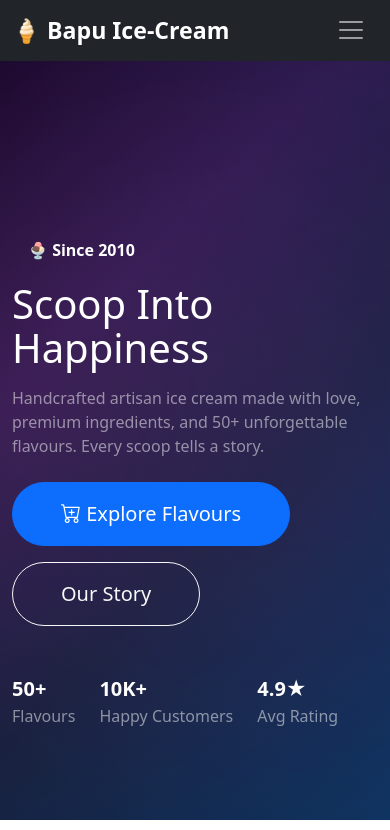
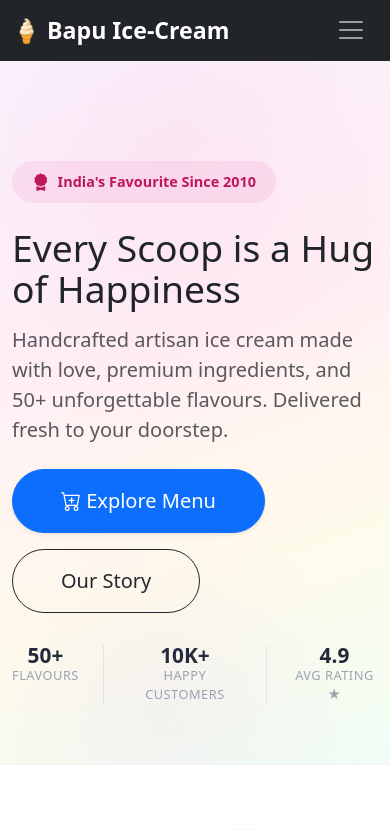
Before and after one commit to jaybapu02/Bapu-Ice-Cream, a Django app: page / in a window 390 px wide. Shown: the top 830 px of the page. Run offline with Django 5.2, Linux system fonts and the light colour scheme; data that the repository does not hold is empty.

Commit message:
fix the UI of index and landing page

```diff
--- a/templates/landing.html
+++ b/templates/landing.html
@@ -4,93 +4,176 @@
 
 {% block extra_head %}
 <style>
-  .landing-hero {
-    min-height: 100vh;
-    background: linear-gradient(135deg, #1a0a2e 0%, #2d1b4e 30%, #16213e 60%, #0f3460 100%);
+  /* ========== LANDING LIGHT THEME ========== */
+  .premium-hero {
+    min-height: 92vh;
+    background: linear-gradient(160deg, #faf5ff 0%, #fff0f5 40%, #fffbeb 70%, #f0fdf4 100%);
     display: flex;
     align-items: center;
     position: relative;
     overflow: hidden;
   }
-  .landing-hero::before {
+  .premium-hero::before {
     content: '';
     position: absolute;
-    top: -50%;
-    left: -50%;
-    width: 200%;
-    height: 200%;
-    background: radial-gradient(circle at 30% 50%, rgba(236,72,153,0.08) 0%, transparent 50%),
-                radial-gradient(circle at 70% 50%, rgba(168,85,247,0.08) 0%, transparent 50%);
-    animation: heroGlow 8s ease-in-out infinite alternate;
+    top: -30%;
+    right: -20%;
+    width: 600px;
+    height: 600px;
+    border-radius: 50%;
+    background: radial-gradient(circle, rgba(236,72,153,0.08) 0%, transparent 70%);
+    pointer-events: none;
   }
-  @keyframes heroGlow {
-    0% { transform: translate(0, 0); }
-    100% { transform: translate(-2%, -2%); }
-  }
-  .landing-hero-content {
-    position: relative;
-    z-index: 2;
-  }
-  .landing-hero h1 {
-    font-size: clamp(2.5rem, 6vw, 5rem);
-    line-height: 1.1;
-  }
-  .landing-hero .lead {
-    font-size: clamp(1rem, 2vw, 1.3rem);
-    max-width: 540px;
-  }
-  .floating-ice-cream {
-    animation: floatY 6s ease-in-out infinite;
-    max-width: 100%;
-    height: auto;
-  }
-  @keyframes floatY {
-    0%, 100% { transform: translateY(0); }
-    50% { transform: translateY(-20px); }
-  }
-  .floating-slow {
-    animation: floatY 8s ease-in-out infinite;
-  }
-  .floating-delay {
-    animation-delay: -3s;
+  .premium-hero::after {
+    content: '';
+    position: absolute;
+    bottom: -20%;
+    left: -10%;
+    width: 400px;
+    height: 400px;
+    border-radius: 50%;
+    background: radial-gradient(circle, rgba(168,85,247,0.06) 0%, transparent 70%);
+    pointer-events: none;
   }
 
-  .brand-story-card {
+  .hero-img-wrap {
+    position: relative;
+    display: inline-block;
+  }
+  .hero-img-wrap::after {
+    content: '';
+    position: absolute;
+    inset: 12px;
     border-radius: 24px;
-    transition: transform 0.3s ease;
+    background: linear-gradient(135deg, rgba(236,72,153,0.15), rgba(168,85,247,0.15));
+    transform: rotate(-3deg);
+    z-index: -1;
   }
-  .brand-story-card:hover {
-    transform: translateY(-4px);
+  .hero-main-img {
+    border-radius: 24px;
+    box-shadow: 0 25px 50px -12px rgba(0,0,0,0.15);
+    max-height: 460px;
+    width: 100%;
+    object-fit: cover;
+    animation: softFloat 6s ease-in-out infinite;
+  }
+  @keyframes softFloat {
+    0%, 100% { transform: translateY(0); }
+    50% { transform: translateY(-10px); }
   }
 
-  .stat-card {
-    border-radius: 16px;
-    background: linear-gradient(135deg, #fff0f5, #f3e8ff);
-    transition: transform 0.3s ease;
+  .brand-tag {
+    display: inline-flex;
+    align-items: center;
+    gap: 8px;
+    background: rgba(236,72,153,0.1);
+    color: #be185d;
+    padding: 8px 20px;
+    border-radius: 50px;
+    font-weight: 600;
+    font-size: 0.9rem;
+    margin-bottom: 1.5rem;
   }
-  .stat-card:hover {
-    transform: scale(1.05);
+  .brand-tag i { font-size: 1.1rem; }
+
+  .hero-stats {
+    display: flex;
+    gap: 2.5rem;
+    margin-top: 2rem;
+  }
+  .hero-stat { text-align: center; }
+  .hero-stat .num {
+    font-size: 1.8rem;
+    font-weight: 800;
+    color: #1f2937;
+    line-height: 1;
+  }
+  .hero-stat .label {
+    font-size: 0.8rem;
+    color: #9ca3af;
+    font-weight: 500;
+    text-transform: uppercase;
+    letter-spacing: 0.5px;
+  }
+  .hero-stat-divider {
+    width: 1px;
+    background: #e5e7eb;
   }
 
-  .feature-icon {
-    width: 64px;
-    height: 64px;
+  .glass-card-light {
+    background: rgba(255,255,255,0.7);
+    backdrop-filter: blur(12px);
+    border: 1px solid rgba(255,255,255,0.8);
+    border-radius: 20px;
+    transition: all 0.3s ease;
+  }
+  .glass-card-light:hover {
+    background: rgba(255,255,255,0.95);
+    transform: translateY(-4px);
+    box-shadow: 0 20px 40px -12px rgba(0,0,0,0.1);
+  }
+
+  .value-icon {
+    width: 56px;
+    height: 56px;
     border-radius: 16px;
     display: flex;
     align-items: center;
     justify-content: center;
-    font-size: 1.5rem;
+    font-size: 1.4rem;
+    margin: 0 auto 1rem;
   }
 
-  .cta-section {
-    background: linear-gradient(135deg, #ec4899, #a855f7);
+  .section-subtitle {
+    display: inline-block;
+    font-size: 0.85rem;
+    font-weight: 600;
+    text-transform: uppercase;
+    letter-spacing: 1.5px;
+    color: #ec4899;
+    margin-bottom: 0.5rem;
+  }
+
+  .flavour-card {
+    border-radius: 20px;
+    overflow: hidden;
+    border: none;
+    transition: all 0.4s ease;
+    background: #fff;
+  }
+  .flavour-card:hover {
+    transform: translateY(-8px);
+    box-shadow: 0 25px 50px -12px rgba(0,0,0,0.15);
+  }
+  .flavour-card .card-img-top {
+    height: 200px;
+    object-fit: cover;
+    transition: transform 0.5s ease;
+  }
+  .flavour-card:hover .card-img-top {
+    transform: scale(1.08);
+  }
+
+  .story-card {
+    border-radius: 20px;
+    border: none;
+    transition: all 0.3s ease;
+  }
+  .story-card:hover {
+    transform: translateY(-4px);
+    box-shadow: 0 20px 40px -12px rgba(0,0,0,0.1);
+  }
+
+  .cta-gradient {
+    background: linear-gradient(135deg, #fdf2f8, #faf5ff, #fefce8);
+    border-radius: 24px;
   }
 
   @media (max-width: 768px) {
-    .landing-hero {
-      min-height: 90vh;
-      padding-top: 80px;
-    }
+    .premium-hero { min-height: auto; padding: 100px 0 60px; }
+    .hero-stats { gap: 1.5rem; }
+    .hero-main-img { max-height: 280px; }
+    .hero-stat .num { font-size: 1.3rem; }
   }
 </style>
 {% endblock %}
@@ -98,176 +181,247 @@
 {% block body %}
 
 <!-- ==================== HERO ==================== -->
-<section class="landing-hero">
-  <div class="container landing-hero-content">
-    <div class="row align-items-center g-5">
+<section class="premium-hero">
+  <div class="container position-relative">
+    <div class="row g-5 align-items-center">
       <div class="col-lg-6">
-        <span class="badge bg-pink text-white mb-3 fs-6 px-3 py-2 rounded-pill">
-          🍨 Since 2010
-        </span>
-        <h1 class="fw900 text-white mb-3">
-          Scoop Into <span class="text-gradient">Happiness</span>
+        <div class="brand-tag">
+          <i class="bi bi-award-fill"></i> India's Favourite Since 2010
+        </div>
+        <h1 class="display-3 fw900 mb-3" style="line-height:1.1;">
+          Every Scoop is a
+          <span class="text-gradient">Hug</span> of Happiness
         </h1>
-        <p class="lead text-white-50 mb-4">
-          Handcrafted artisan ice cream made with love, premium ingredients, and 50+ unforgettable flavours. Every scoop tells a story.
+        <p class="lead text-muted mb-4" style="max-width:480px;">
+          Handcrafted artisan ice cream made with love, premium ingredients, and 50+ unforgettable flavours. Delivered fresh to your doorstep.
         </p>
         <div class="d-flex flex-wrap gap-3">
-          <a href="{% url 'home' %}" class="btn btn-lg btn-primary rounded-pill px-5 py-3">
-            <i class="bi bi-cart-plus"></i> Explore Flavours
+          <a href="{% url 'home' %}" class="btn btn-lg btn-primary rounded-pill px-5 py-3 shadow-sm">
+            <i class="bi bi-cart-plus"></i> Explore Menu
           </a>
-          <a href="{% url 'about' %}" class="btn btn-lg btn-outline-light rounded-pill px-5 py-3">
+          <a href="{% url 'about' %}" class="btn btn-lg btn-outline-dark rounded-pill px-5 py-3">
             Our Story
           </a>
         </div>
-        <div class="d-flex gap-4 mt-5 text-white-50">
-          <div><small class="d-block fw-bold text-white fs-5">50+</small>Flavours</div>
-          <div><small class="d-block fw-bold text-white fs-5">10K+</small>Happy Customers</div>
-          <div><small class="d-block fw-bold text-white fs-5">4.9★</small>Avg Rating</div>
+        <div class="hero-stats">
+          <div class="hero-stat">
+            <div class="num">50+</div>
+            <div class="label">Flavours</div>
+          </div>
+          <div class="hero-stat-divider"></div>
+          <div class="hero-stat">
+            <div class="num">10K+</div>
+            <div class="label">Happy Customers</div>
+          </div>
+          <div class="hero-stat-divider"></div>
+          <div class="hero-stat">
+            <div class="num">4.9</div>
+            <div class="label">Avg Rating ★</div>
+          </div>
         </div>
       </div>
       <div class="col-lg-6 text-center d-none d-lg-block">
-        <img src="{% static 'hero-icecream.jpg' %}" alt="Ice Cream" class="floating-ice-cream rounded-4 shadow-lg" style="max-height: 500px; width: 100%; object-fit: cover;">
+        <div class="hero-img-wrap">
+          <img src="{% static 'hero-icecream.jpg' %}" alt="Ice Cream Delight" class="hero-main-img">
+        </div>
       </div>
     </div>
   </div>
 </section>
 
-<!-- ==================== BRAND STORY ==================== -->
-<section class="py-5">
+<!-- ==================== TRUSTED FEATURES ==================== -->
+<section class="py-5 bg-white border-bottom border-top" style="border-color:#f3f4f6 !important;">
   <div class="container">
-    <div class="row g-4 align-items-center">
-      <div class="col-lg-5">
-        <img src="{% static 'jay.jpeg' %}" alt="Founder" class="img-fluid rounded-4 shadow-lg">
+    <div class="row g-3">
+      <div class="col-md-3 col-6">
+        <div class="d-flex align-items-center gap-3 p-3">
+          <div class="value-icon" style="background:#fdf2f8;">
+            <i class="bi bi-flower1 text-pink"></i>
           </div>
-      <div class="col-lg-7">
-        <span class="badge bg-pink text-white mb-2">Our Story</span>
-        <h2 class="fw-bold display-6">Crafted with <span class="text-gradient">Love</span> Since 2010</h2>
-        <p class="text-muted lead">What started as a small family recipe has grown into a beloved brand trusted by thousands.</p>
-        <p class="text-muted">At Bapu Ice Cream, we believe ice cream is more than dessert — it's a moment of joy. Every batch is made with fresh, natural ingredients, traditional recipes, and a whole lot of love. From our kitchen to your cone, we deliver happiness.</p>
-        <div class="row g-3 mt-3">
-          <div class="col-sm-4">
-            <div class="stat-card text-center p-3">
-              <h3 class="fw-bold text-pink mb-0">50+</h3>
-              <small class="text-muted">Flavours</small>
-            </div>
-          </div>
-          <div class="col-sm-4">
-            <div class="stat-card text-center p-3">
-              <h3 class="fw-bold text-pink mb-0">15+</h3>
-              <small class="text-muted">Years</small>
-            </div>
-          </div>
-          <div class="col-sm-4">
-            <div class="stat-card text-center p-3">
-              <h3 class="fw-bold text-pink mb-0">10K+</h3>
-              <small class="text-muted">Customers</small>
+          <div>
+            <h6 class="fw-bold mb-0 small">100% Natural</h6>
+            <small class="text-muted">Pure ingredients</small>
           </div>
         </div>
       </div>
-        <a href="{% url 'about' %}" class="btn btn-outline-primary rounded-pill mt-4 px-4">Learn More <i class="bi bi-arrow-right"></i></a>
+      <div class="col-md-3 col-6">
+        <div class="d-flex align-items-center gap-3 p-3">
+          <div class="value-icon" style="background:#f0fdf4;">
+            <i class="bi bi-hand-thumbs-up text-success"></i>
+          </div>
+          <div>
+            <h6 class="fw-bold mb-0 small">Hygienic</h6>
+            <small class="text-muted">Clean facility</small>
+          </div>
+        </div>
+      </div>
+      <div class="col-md-3 col-6">
+        <div class="d-flex align-items-center gap-3 p-3">
+          <div class="value-icon" style="background:#fffbeb;">
+            <i class="bi bi-truck text-warning"></i>
+          </div>
+          <div>
+            <h6 class="fw-bold mb-0 small">Free Delivery</h6>
+            <small class="text-muted">Above ₹500</small>
+          </div>
+        </div>
+      </div>
+      <div class="col-md-3 col-6">
+        <div class="d-flex align-items-center gap-3 p-3">
+          <div class="value-icon" style="background:#fef2f2;">
+            <i class="bi bi-heart text-danger"></i>
+          </div>
+          <div>
+            <h6 class="fw-bold mb-0 small">Made with Love</h6>
+            <small class="text-muted">Since 2010</small>
+          </div>
+        </div>
       </div>
     </div>
   </div>
 </section>
 
-<!-- ==================== FEATURED FLAVOURS ==================== -->
+<!-- ==================== OUR STORY SNEAK ==================== -->
+<section class="py-5">
+  <div class="container">
+    <div class="row g-5 align-items-center">
+      <div class="col-lg-5">
+        <img src="{% static 'jay.jpeg' %}" alt="Founder" class="img-fluid rounded-4 shadow-lg">
+      </div>
+      <div class="col-lg-7">
+        <span class="section-subtitle"><i class="bi bi-bookmark-heart"></i> Our Story</span>
+        <h2 class="fw-bold display-6 mb-3">Crafted with <span class="text-gradient">Love</span> Since 2010</h2>
+        <p class="text-muted lead" style="max-width:520px;">
+          What started as a small family recipe has grown into a beloved brand trusted by thousands across the city.
+        </p>
+        <p class="text-muted">
+          At Bapu Ice Cream, we believe ice cream is more than dessert — it's a moment of pure joy. Every batch is made from scratch using fresh, natural ingredients, time-honoured recipes, and a whole lot of love. From our kitchen to your cone, we deliver happiness.
+        </p>
+        <div class="row g-3 mt-4">
+          <div class="col-4">
+            <div class="text-center p-3 rounded-3" style="background:#fdf2f8;">
+              <h3 class="fw-bold text-pink mb-0">50+</h3>
+              <small class="text-muted">Flavours</small>
+            </div>
+          </div>
+          <div class="col-4">
+            <div class="text-center p-3 rounded-3" style="background:#f0fdf4;">
+              <h3 class="fw-bold text-success mb-0">15+</h3>
+              <small class="text-muted">Years</small>
+            </div>
+          </div>
+          <div class="col-4">
+            <div class="text-center p-3 rounded-3" style="background:#fffbeb;">
+              <h3 class="fw-bold text-warning mb-0">10K+</h3>
+              <small class="text-muted">Customers</small>
+            </div>
+          </div>
+        </div>
+        <a href="{% url 'about' %}" class="btn btn-outline-primary rounded-pill mt-4 px-5">
+          Read Full Story <i class="bi bi-arrow-right"></i>
+        </a>
+      </div>
+    </div>
+  </div>
+</section>
+
+<!-- ==================== BESTSELLERS ==================== -->
 {% if featured_products %}
-<section class="py-5 bg-light">
+<section class="py-5" style="background:#faf5ff;">
   <div class="container">
     <div class="text-center mb-5">
-      <span class="badge bg-pink text-white mb-2">Featured</span>
-      <h2 class="fw-bold">Our Bestsellers</h2>
-      <p class="text-muted">The flavours everyone loves</p>
+      <span class="section-subtitle"><i class="bi bi-star-fill"></i> Bestsellers</span>
+      <h2 class="fw-bold">Our Most Loved <span class="text-gradient">Flavours</span></h2>
+      <p class="text-muted">The ones everyone keeps coming back for</p>
     </div>
     <div class="row g-4">
       {% for product in featured_products %}
       <div class="col-md-4 col-lg-2 col-6">
-        <div class="card border-0 shadow-sm h-100 product-card">
-          <div class="product-img-wrapper">
+        <div class="card flavour-card shadow-sm h-100">
           {% if product.image %}
-              <img src="{{ product.image.url }}" class="card-img-top product-img" alt="{{ product.name }}">
+            <img src="{{ product.image.url }}" class="card-img-top" alt="{{ product.name }}">
           {% else %}
-              <div class="card-img-top product-img d-flex align-items-center justify-content-center bg-light text-muted">
-                <i class="bi bi-image fs-1"></i>
+            <div class="card-img-top d-flex align-items-center justify-content-center" style="height:200px;background:#f9fafb;">
+              <i class="bi bi-image fs-1 text-muted"></i>
             </div>
           {% endif %}
-          </div>
-          <div class="card-body text-center p-2">
-            <h6 class="fw-bold mb-1 small">{{ product.name }}</h6>
-            <p class="text-success fw-bold mb-2">₹{{ product.price }}</p>
-            <a href="{% url 'product_detail' product.slug %}" class="btn btn-sm btn-outline-primary w-100 rounded-pill">View</a>
+          <div class="card-body text-center p-3">
+            <h6 class="fw-bold mb-1">{{ product.name }}</h6>
+            <p class="text-success fw-bold fs-5 mb-2">₹{{ product.price }}</p>
+            <a href="{% url 'product_detail' product.slug %}" class="btn btn-sm btn-outline-primary rounded-pill w-100">
+              View <i class="bi bi-arrow-right"></i>
+            </a>
           </div>
         </div>
       </div>
       {% endfor %}
     </div>
     <div class="text-center mt-4">
-      <a href="{% url 'products' %}" class="btn btn-primary rounded-pill px-5">View All Products <i class="bi bi-arrow-right"></i></a>
+      <a href="{% url 'home' %}" class="btn btn-primary rounded-pill px-5 py-2">View Full Menu <i class="bi bi-arrow-right"></i></a>
     </div>
   </div>
 </section>
 {% endif %}
 
-<!-- ==================== WHY CHOOSE US ==================== -->
+<!-- ==================== WHAT WE OFFER ==================== -->
 <section class="py-5">
   <div class="container">
     <div class="text-center mb-5">
-      <h2 class="fw-bold">Why Choose <span class="text-gradient">Bapu Ice Cream</span></h2>
-      <p class="text-muted">We don't just make ice cream. We craft experiences.</p>
+      <span class="section-subtitle"><i class="bi bi-grid"></i> What We Offer</span>
+      <h2 class="fw-bold">Something for <span class="text-gradient">Everyone</span></h2>
+      <p class="text-muted">From classic scoops to party packs — we've got you covered</p>
     </div>
     <div class="row g-4">
-      <div class="col-md-3 col-6">
-        <div class="card border-0 shadow-sm text-center p-4 h-100 brand-story-card">
-          <div class="feature-icon bg-pink bg-opacity-10 mx-auto mb-3">
-            <i class="bi bi-flower1 text-pink"></i>
+      <div class="col-md-4">
+        <div class="card story-card shadow-sm h-100 p-4 text-center">
+          <div class="value-icon" style="background:#fdf2f8;width:64px;height:64px;font-size:1.6rem;">
+            <i class="bi bi-cup-straw text-pink"></i>
           </div>
-          <h6 class="fw-bold">100% Natural</h6>
-          <p class="text-muted small mb-0">Only the freshest, natural ingredients go into every batch.</p>
+          <h5 class="fw-bold mt-3">Scooped Ice Cream</h5>
+          <p class="text-muted small">20+ premium hand-scooped flavours made fresh daily.</p>
+          <a href="{% url 'order' %}?type=Scooped Ice Cream" class="btn btn-outline-primary rounded-pill mt-auto">Order Now</a>
         </div>
       </div>
-      <div class="col-md-3 col-6">
-        <div class="card border-0 shadow-sm text-center p-4 h-100 brand-story-card">
-          <div class="feature-icon bg-success bg-opacity-10 mx-auto mb-3">
-            <i class="bi bi-hand-thumbs-up text-success"></i>
+      <div class="col-md-4">
+        <div class="card story-card shadow-sm h-100 p-4 text-center">
+          <div class="value-icon" style="background:#fffbeb;width:64px;height:64px;font-size:1.6rem;">
+            <i class="bi bi-gem text-warning"></i>
           </div>
-          <h6 class="fw-bold">Hygienic</h6>
-          <p class="text-muted small mb-0">Made in a clean, sanitised facility with the highest standards.</p>
+          <h5 class="fw-bold mt-3">Event Catering</h5>
+          <p class="text-muted small">Ice cream carts, party packs, and custom desserts for every celebration.</p>
+          <a href="{% url 'catering' %}" class="btn btn-outline-primary rounded-pill mt-auto">Book Now</a>
         </div>
       </div>
-      <div class="col-md-3 col-6">
-        <div class="card border-0 shadow-sm text-center p-4 h-100 brand-story-card">
-          <div class="feature-icon bg-warning bg-opacity-10 mx-auto mb-3">
-            <i class="bi bi-truck text-warning"></i>
+      <div class="col-md-4">
+        <div class="card story-card shadow-sm h-100 p-4 text-center">
+          <div class="value-icon" style="background:#f0fdf4;width:64px;height:64px;font-size:1.6rem;">
+            <i class="bi bi-truck text-success"></i>
           </div>
-          <h6 class="fw-bold">Free Delivery</h6>
-          <p class="text-muted small mb-0">Free home delivery on orders above ₹500.</p>
-        </div>
-      </div>
-      <div class="col-md-3 col-6">
-        <div class="card border-0 shadow-sm text-center p-4 h-100 brand-story-card">
-          <div class="feature-icon bg-danger bg-opacity-10 mx-auto mb-3">
-            <i class="bi bi-heart text-danger"></i>
-          </div>
-          <h6 class="fw-bold">Made with Love</h6>
-          <p class="text-muted small mb-0">Every scoop is crafted with passion and tradition since 2010.</p>
+          <h5 class="fw-bold mt-3">Home Delivery</h5>
+          <p class="text-muted small">Fast, contactless delivery right to your doorstep. Free above ₹500.</p>
+          <a href="{% url 'order' %}" class="btn btn-outline-primary rounded-pill mt-auto">Order Now</a>
         </div>
       </div>
     </div>
   </div>
 </section>
 
-<!-- ==================== CTA ==================== -->
-<section class="cta-section py-5">
-  <div class="container text-center py-4">
-    <h2 class="fw-bold text-white mb-3">Ready for a Scoop of Happiness?</h2>
-    <p class="lead text-white-50 mb-4">Browse our menu, customise your order, and get it delivered to your doorstep.</p>
+<!-- ==================== FINAL CTA ==================== -->
+<section class="py-5">
+  <div class="container">
+    <div class="cta-gradient p-5 p-lg-5 text-center">
+      <h2 class="fw-bold display-6 mb-3">Ready for a <span class="text-gradient">Scoop of Joy</span>?</h2>
+      <p class="lead text-muted mx-auto mb-4" style="max-width:500px;">
+        Browse our full menu, customise your perfect order, and get it delivered fresh to your home.
+      </p>
       <div class="d-flex justify-content-center gap-3 flex-wrap">
-      <a href="{% url 'order' %}" class="btn btn-lg btn-light rounded-pill px-5 py-3 fw-bold">
+        <a href="{% url 'order' %}" class="btn btn-lg btn-primary rounded-pill px-5 py-3 shadow-sm fw-bold">
           <i class="bi bi-cart-plus"></i> Order Now
         </a>
-      <a href="{% url 'products' %}" class="btn btn-lg btn-outline-light rounded-pill px-5 py-3">
+        <a href="{% url 'products' %}" class="btn btn-lg btn-outline-dark rounded-pill px-5 py-3">
           <i class="bi bi-grid"></i> Browse Menu
         </a>
+      </div>
     </div>
   </div>
 </section>
```
Also changed, not shown: templates/index.html (+100 -106 lines). Lines whose indentation alone changed are shown as unchanged.
